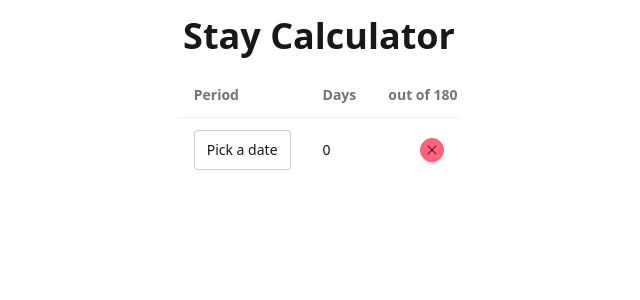
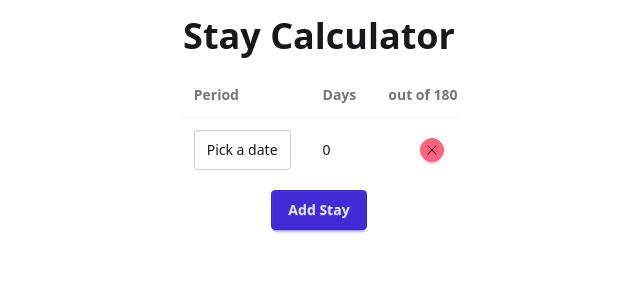
Before and after one commit to SolomonRFeldman/stay-calculator, a React (Vite) app: page / in a window 1280 px wide. Shown: the top 300 px of the page, without its empty margins (321-961 px from the left). Built offline with nearby package versions, Linux system fonts and the light colour scheme.

Commit message:
saves stays

```diff
--- a/src/components/Stays.tsx
+++ b/src/components/Stays.tsx
@@ -5,6 +5,7 @@ import type { Stay as StayType } from "./Stay"
 import { DayPicker } from "react-day-picker"
 import totalStayDays from "../utils/total_stay_days"
 import uniqueStays from "../utils/unique_stays"
+import useStays, { getStayRangesFromStays } from "../hooks/use_stays"
 
 const sortStays = (stays: StayType[]) => {
   return stays.sort((stayA, stayB) => {
@@ -18,14 +19,11 @@ const sortStays = (stays: StayType[]) => {
 }
 
 export default function Stays() {
-  const [stays, setStays] = useState<StayType[]>([{ id: uuidv4() }])
+  const [stays, setStays] = useStays()
   const [selectedStayId, setSelectedStayId] = useState<string | null>(null)
   const selectedStay = stays.find((s) => s.id === selectedStayId)
   const hasNewStay = stays.some((stay) => !stay.range)
-  const uniqueStayRanges = uniqueStays(stays.map((stay) => ({
-    from: stay.range?.from,
-    to: stay.range?.to
-  })))
+  const uniqueStayRanges = uniqueStays(getStayRangesFromStays(stays).filter((stay) => stay !== undefined && stay !== null))
 
   const handleAddStay = () => { setStays((prevStays) => [...prevStays, { id: uuidv4() }]) }
   const handleUpdateStay = (updatedStay: StayType) => {
--- /dev/null
+++ b/src/hooks/use_stays.ts
@@ -0,0 +1,30 @@
+import { Dispatch, SetStateAction, useState } from "react"
+import { v4 as uuidv4 } from "uuid"
+import { Stay } from "../components/Stay"
+
+export default function useStays() {
+  const stayRanges = localStorage.getItem("stays")
+  const [stays, setStaysState] = useState(generateStaysFromStayRanges(stayRanges ? JSON.parse(stayRanges) : [{}]))
+
+  const setStays: Dispatch<SetStateAction<Stay[]>> = (newStays) => {
+    setStaysState((prevStays) => {
+      const staysToSet = typeof newStays === "function" ? newStays(prevStays) : newStays
+      localStorage.setItem("stays", JSON.stringify(getStayRangesFromStays(staysToSet)))
+
+      return staysToSet
+    })
+  }
+
+  return [stays, setStays] as const
+}
+
+const generateStaysFromStayRanges = (stayRanges: { from?: string, to?: string }[]): Stay[] => {
+  return stayRanges.map((range) => ({
+    id: uuidv4(),
+    range: range ? { from: range.from ? new Date(range.from) : undefined, to: range.to ? new Date(range.to) : undefined } : undefined
+  }))
+}
+
+export const getStayRangesFromStays = (stays: Stay[]) => {
+  return stays.map((stay) => stay.range)
+}
```
